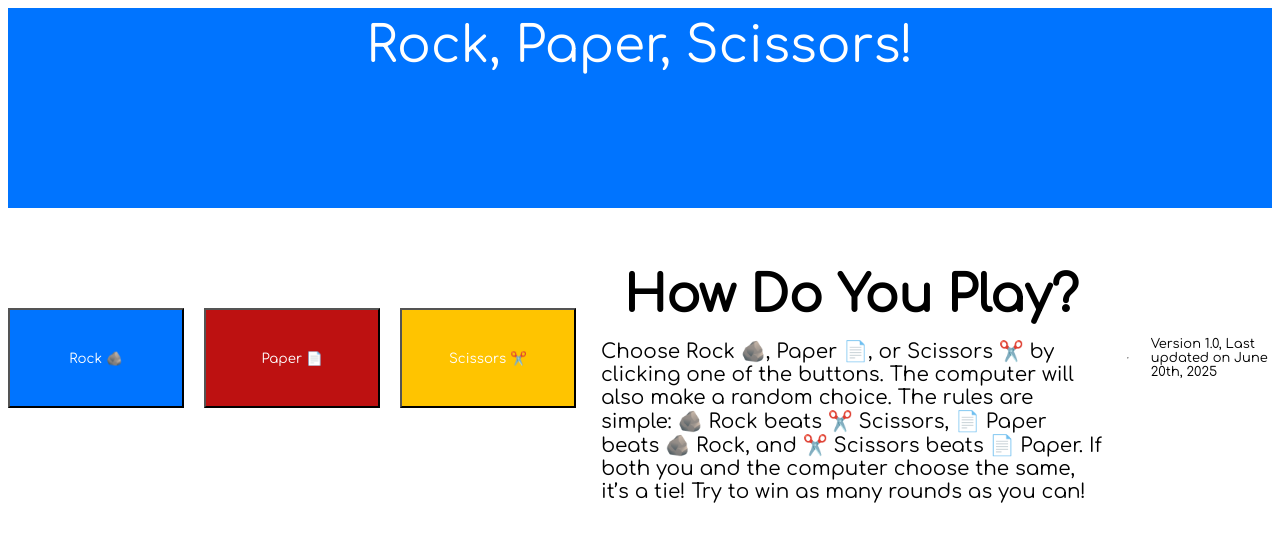
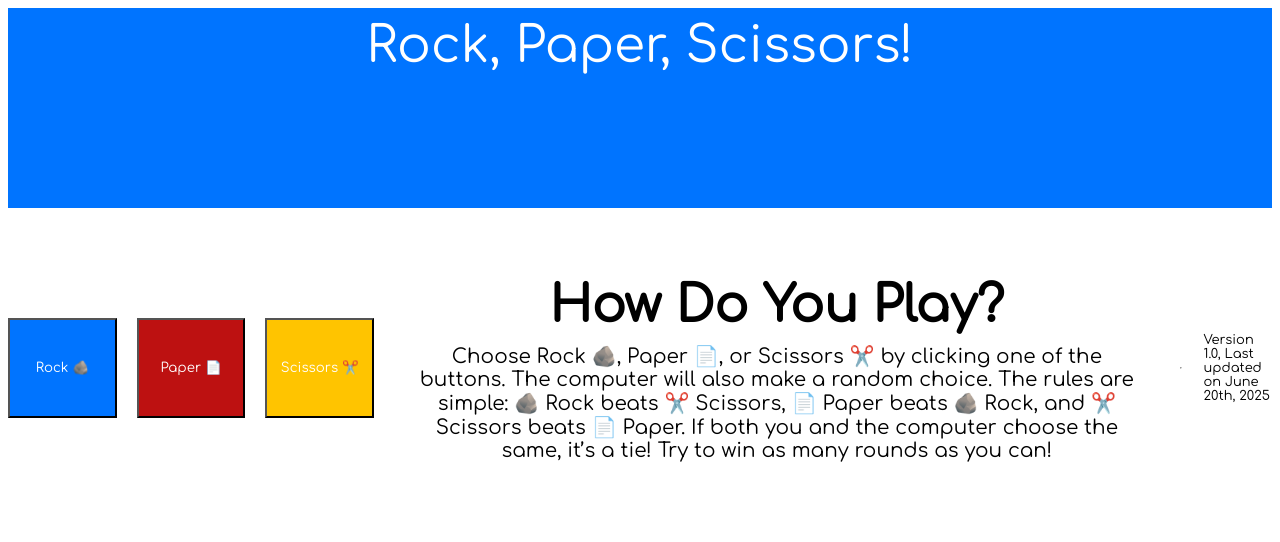
Before and after one commit to PCK49/vsropasc-1, a plain HTML site: page index.html in a window 1280 px wide. Drawn offline with Linux system fonts and the light colour scheme.

Commit message:
Update index.html

```diff
--- a/index.html
+++ b/index.html
@@ -15,7 +15,7 @@
     <button class="button rock">Rock 🪨 </button>
     <button class="button paper">Paper 📄 </button>
     <button class="button scissors">Scissors ✂️ </button>
-  <div class="container instructions">
+  <div class="text">
     <h1>How Do You Play?</h1>
     <p>Choose Rock 🪨, Paper 📄, or Scissors ✂️ by clicking one of the buttons. The computer will also make a random choice. The rules are simple: 🪨 Rock beats ✂️ Scissors, 📄 Paper beats 🪨 Rock, and ✂️ Scissors beats 📄 Paper.  If both you and the computer choose the same, it’s a tie! Try to win as many rounds as you can!</p>
   </div>
```
